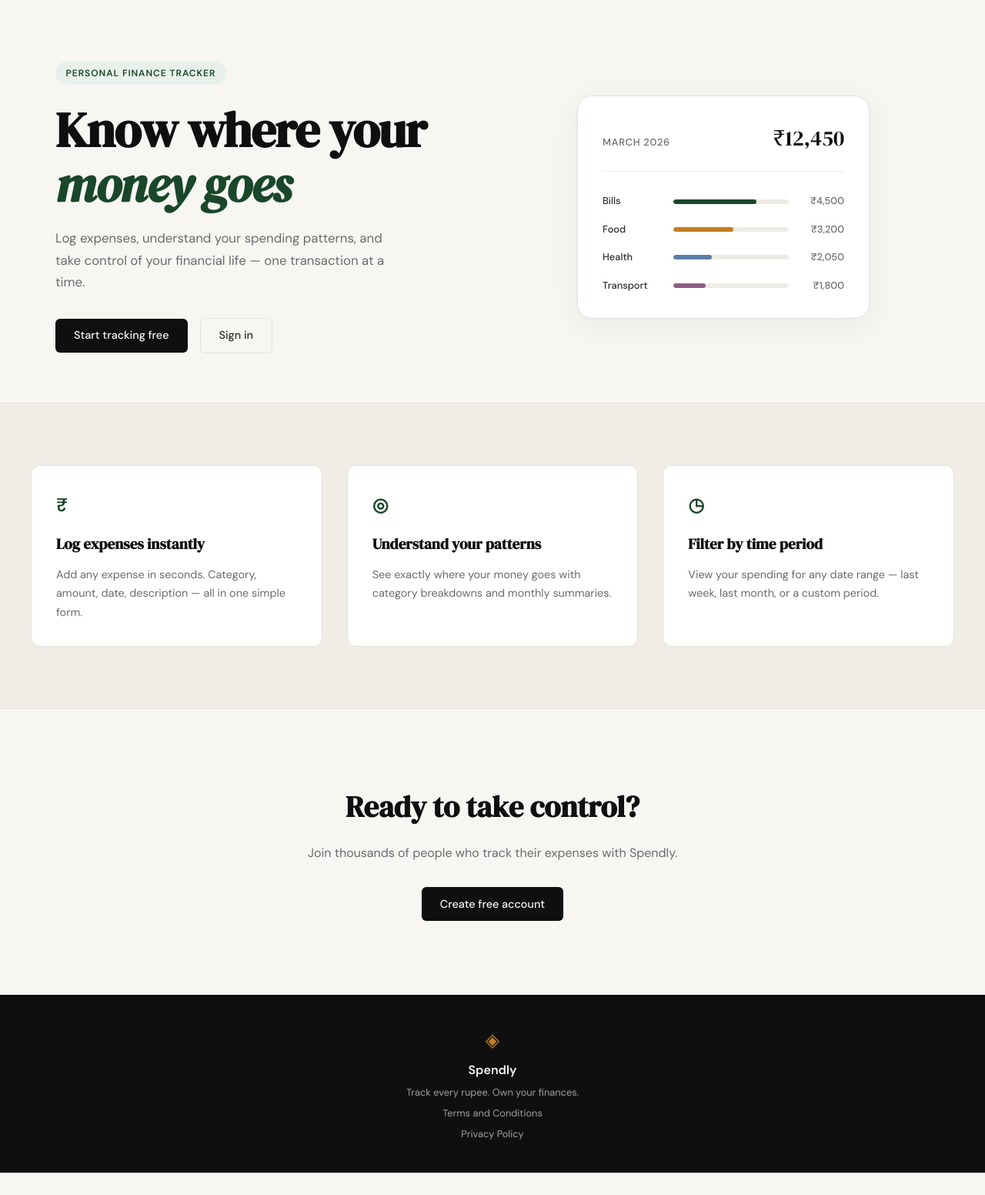
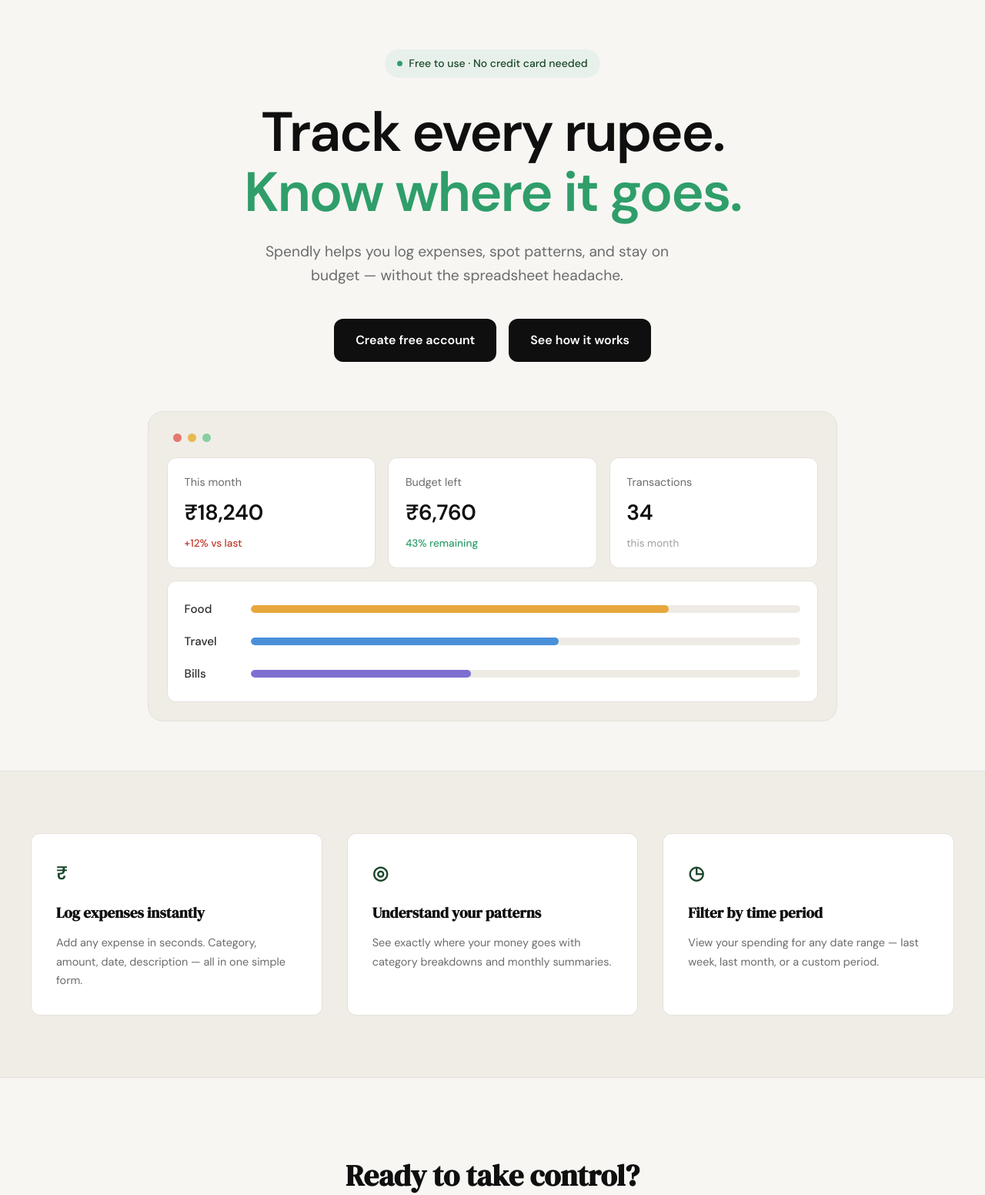
Before and after one commit to aryansray0987/Expense-tracker-claude-code-, a Flask app: page / in a window 1280 px wide. Shown: the part 61-1613 px from the top of the page at 77% size. Before the commit the page ends 1584 px from the top, so only its background shows below. Run offline with Flask 3, Linux system fonts and the light colour scheme.

Commit message:
feat:redesign landing page

```diff
--- a/static/css/style.css
+++ b/static/css/style.css
@@ -124,137 +124,178 @@ a { color: inherit; text-decoration: none; }
 /* ------------------------------------------------------------------ */
 
 .hero {
-    padding: 5rem 2rem 4rem;
-    display: grid;
-    grid-template-columns: 1fr 1fr;
-    gap: 4rem;
+    padding: 4rem 2rem 4rem;
+    display: flex;
+    flex-direction: column;
     align-items: center;
-    max-width: var(--max-width);
+    text-align: center;
+    max-width: 960px;
     margin: 0 auto;
 }
 
 .hero-badge {
-    display: inline-block;
+    display: inline-flex;
+    align-items: center;
+    gap: 0.5rem;
     background: var(--accent-light);
     color: var(--accent);
-    font-size: 0.75rem;
-    font-weight: 600;
-    letter-spacing: 0.08em;
-    text-transform: uppercase;
-    padding: 0.35rem 0.85rem;
+    font-size: 0.875rem;
+    font-weight: 500;
+    padding: 0.45rem 1rem;
     border-radius: 999px;
+    margin-bottom: 2rem;
+}
+
+.hero-badge-dot {
+    width: 7px;
+    height: 7px;
+    border-radius: 50%;
+    background: #2f9e6a;
+}
+
+.hero-title {
+    font-family: var(--font-body);
+    font-weight: 700;
+    font-size: clamp(2.75rem, 6vw, 4.5rem);
+    line-height: 1.08;
+    letter-spacing: -0.03em;
+    color: var(--ink);
     margin-bottom: 1.5rem;
 }
 
-.hero-title {
-    font-family: var(--font-display);
-    font-size: clamp(2.5rem, 5vw, 4rem);
-    line-height: 1.1;
-    letter-spacing: -0.02em;
-    color: var(--ink);
-    margin-bottom: 1.25rem;
-}
-
-.hero-title em {
-    font-style: italic;
-    color: var(--accent);
-}
+.hero-title-accent { color: #2f9e6a; }
 
 .hero-subtitle {
-    font-size: 1.05rem;
+    font-size: 1.2rem;
     color: var(--ink-muted);
-    line-height: 1.7;
-    max-width: 460px;
-    margin-bottom: 2rem;
+    line-height: 1.6;
+    max-width: 580px;
+    margin-bottom: 2.5rem;
 }
 
 .hero-actions {
     display: flex;
     gap: 1rem;
     align-items: center;
+    justify-content: center;
+    margin-bottom: 4rem;
 }
 
+.hero-btn {
+    background: var(--ink);
+    color: #ffffff;
+    font-family: var(--font-body);
+    font-size: 1rem;
+    font-weight: 600;
+    padding: 0.95rem 1.75rem;
+    border-radius: var(--radius-md);
+    text-decoration: none;
+    transition: background 0.15s ease;
+}
+
+.hero-btn:hover { background: var(--ink-soft); }
+
 /* ------------------------------------------------------------------ */
-/* Mock card (hero visual)                                             */
+/* Hero dashboard mockup                                               */
 /* ------------------------------------------------------------------ */
 
-.hero-visual {
-    display: flex;
-    justify-content: center;
+.hero-dashboard {
+    width: 100%;
+    max-width: 920px;
+    background: var(--paper-warm);
+    border: 1px solid var(--border);
+    border-radius: var(--radius-lg);
+    padding: 1.5rem;
+    text-align: left;
 }
 
-.mock-card {
+.hero-dash-dots {
+    display: flex;
+    gap: 0.5rem;
+    padding: 0.25rem 0.5rem 1.25rem;
+}
+
+.hero-dot { width: 11px; height: 11px; border-radius: 50%; }
+.hero-dot-red { background: #e3796f; }
+.hero-dot-yellow { background: #e9b94f; }
+.hero-dot-green { background: #86cfa3; }
+
+.hero-stats {
+    display: grid;
+    grid-template-columns: repeat(3, 1fr);
+    gap: 1rem;
+    margin-bottom: 1rem;
+}
+
+.hero-stat {
+    display: flex;
+    flex-direction: column;
+    gap: 0.4rem;
     background: var(--paper-card);
     border: 1px solid var(--border);
-    border-radius: var(--radius-lg);
-    padding: 2rem;
-    width: 100%;
-    max-width: 380px;
-    box-shadow: 0 8px 40px rgba(0,0,0,0.06);
+    border-radius: var(--radius-md);
+    padding: 1.25rem 1.35rem;
 }
 
-.mock-card-header {
-    display: flex;
-    justify-content: space-between;
-    align-items: baseline;
-    margin-bottom: 1.75rem;
-    padding-bottom: 1.25rem;
-    border-bottom: 1px solid var(--border-soft);
+.hero-stat-label {
+    font-size: 0.9rem;
+    color: var(--ink-muted);
 }
 
-.mock-label {
-    font-size: 0.8rem;
-    font-weight: 500;
-    color: var(--ink-muted);
-    text-transform: uppercase;
-    letter-spacing: 0.06em;
+.hero-stat-value {
+    font-size: 1.75rem;
+    font-weight: 700;
+    color: var(--ink);
+    letter-spacing: -0.01em;
 }
 
-.mock-total {
-    font-family: var(--font-display);
-    font-size: 1.75rem;
-    color: var(--ink);
+.hero-stat-sub {
+    font-size: 0.85rem;
+    color: var(--ink-faint);
 }
 
-.mock-bars { display: flex; flex-direction: column; gap: 1rem; }
+.hero-stat-up { color: var(--danger); font-weight: 500; }
+.hero-stat-good { color: #2f9e6a; font-weight: 500; }
 
-.mock-bar-row {
-    display: grid;
-    grid-template-columns: 80px 1fr 60px;
-    align-items: center;
-    gap: 0.75rem;
+.hero-breakdown {
+    display: flex;
+    flex-direction: column;
+    gap: 1.1rem;
+    background: var(--paper-card);
+    border: 1px solid var(--border);
+    border-radius: var(--radius-md);
+    padding: 1.5rem 1.35rem;
 }
 
-.mock-cat {
-    font-size: 0.8rem;
+.hero-bar-row {
+    display: grid;
+    grid-template-columns: 70px 1fr;
+    align-items: center;
+    gap: 1rem;
+}
+
+.hero-bar-cat {
+    font-size: 0.95rem;
     font-weight: 500;
     color: var(--ink-soft);
 }
 
-.mock-bar-track {
-    height: 6px;
+.hero-bar-track {
+    height: 10px;
     background: var(--border-soft);
     border-radius: 999px;
     overflow: hidden;
 }
 
-.mock-bar {
+.hero-bar {
     height: 100%;
-    background: var(--accent);
     border-radius: 999px;
     transition: width 0.6s ease;
 }
 
-.mock-bar-2 { background: var(--accent-2); }
-.mock-bar-3 { background: #5b7fa6; }
-.mock-bar-4 { background: #8b5e83; }
-
-.mock-amt {
-    font-size: 0.8rem;
-    font-weight: 500;
-    color: var(--ink-muted);
-    text-align: right;
-}
+.hero-bar-food { background: #e8a73c; }
+.hero-bar-travel { background: #4a90d9; }
+.hero-bar-bills { background: #7d6fd1; }
 
 /* ------------------------------------------------------------------ */
 /* Buttons                                                             */
@@ -578,21 +619,15 @@ a { color: inherit; text-decoration: none; }
 /* ------------------------------------------------------------------ */
 
 @media (max-width: 900px) {
-    .hero {
-        grid-template-columns: 1fr;
-        text-align: center;
-    }
-
-    .hero-subtitle { max-width: 100%; }
-    .hero-actions { justify-content: center; }
-    .hero-visual { display: none; }
-
     .features-inner { grid-template-columns: 1fr; }
 }
 
 @media (max-width: 600px) {
     .nav-links a:not(.nav-cta) { display: none; }
     .hero { padding: 3rem 1rem 2rem; }
+    .hero-actions { flex-direction: column; align-items: stretch; width: 100%; max-width: 320px; }
+    .hero-btn { text-align: center; }
+    .hero-stats { grid-template-columns: 1fr; }
     .legal-section { padding: 2.5rem 1.25rem; }
     .legal-title { font-size: 2rem; }
 }
--- a/templates/landing.html
+++ b/templates/landing.html
@@ -5,56 +5,65 @@
 {% block content %}
 
 <section class="hero">
-    <div class="hero-inner">
-        <div class="hero-badge">Personal Finance Tracker</div>
+    <div class="hero-content">
+        <div class="hero-badge">
+            <span class="hero-badge-dot"></span>
+            Free to use · No credit card needed
+        </div>
         <h1 class="hero-title">
-            Know where your<br>
-            <em>money goes</em>
+            Track every rupee.<br>
+            <span class="hero-title-accent">Know where it goes.</span>
         </h1>
         <p class="hero-subtitle">
-            Log expenses, understand your spending patterns,
-            and take control of your financial life —
-            one transaction at a time.
+            Spendly helps you log expenses, spot patterns, and stay
+            on budget — without the spreadsheet headache.
         </p>
         <div class="hero-actions">
-            <a href="{{ url_for('register') }}" class="btn-primary">Start tracking free</a>
-            <a href="{{ url_for('login') }}" class="btn-ghost">Sign in</a>
+            <a href="{{ url_for('register') }}" class="hero-btn">Create free account</a>
+            <a href="#" class="hero-btn">See how it works</a>
         </div>
     </div>
-    <div class="hero-visual">
-        <div class="mock-card">
-            <div class="mock-card-header">
-                <span class="mock-label">March 2026</span>
-                <span class="mock-total">₹12,450</span>
+
+    <div class="hero-dashboard">
+        <div class="hero-dash-dots">
+            <span class="hero-dot hero-dot-red"></span>
+            <span class="hero-dot hero-dot-yellow"></span>
+            <span class="hero-dot hero-dot-green"></span>
+        </div>
+        <div class="hero-stats">
+            <div class="hero-stat">
+                <span class="hero-stat-label">This month</span>
+                <span class="hero-stat-value">₹18,240</span>
+                <span class="hero-stat-sub hero-stat-up">+12% vs last</span>
             </div>
-            <div class="mock-bars">
-                <div class="mock-bar-row">
-                    <span class="mock-cat">Bills</span>
-                    <div class="mock-bar-track">
-                        <div class="mock-bar" style="width: 72%"></div>
-                    </div>
-                    <span class="mock-amt">₹4,500</span>
+            <div class="hero-stat">
+                <span class="hero-stat-label">Budget left</span>
+                <span class="hero-stat-value">₹6,760</span>
+                <span class="hero-stat-sub hero-stat-good">43% remaining</span>
+            </div>
+            <div class="hero-stat">
+                <span class="hero-stat-label">Transactions</span>
+                <span class="hero-stat-value">34</span>
+                <span class="hero-stat-sub">this month</span>
+            </div>
+        </div>
+        <div class="hero-breakdown">
+            <div class="hero-bar-row">
+                <span class="hero-bar-cat">Food</span>
+                <div class="hero-bar-track">
+                    <div class="hero-bar hero-bar-food" style="width: 76%"></div>
                 </div>
-                <div class="mock-bar-row">
-                    <span class="mock-cat">Food</span>
-                    <div class="mock-bar-track">
-                        <div class="mock-bar mock-bar-2" style="width: 52%"></div>
-                    </div>
-                    <span class="mock-amt">₹3,200</span>
+            </div>
+            <div class="hero-bar-row">
+                <span class="hero-bar-cat">Travel</span>
+                <div class="hero-bar-track">
+                    <div class="hero-bar hero-bar-travel" style="width: 56%"></div>
                 </div>
-                <div class="mock-bar-row">
-                    <span class="mock-cat">Health</span>
-                    <div class="mock-bar-track">
-                        <div class="mock-bar mock-bar-3" style="width: 33%"></div>
-                    </div>
-                    <span class="mock-amt">₹2,050</span>
-                </div>
-                <div class="mock-bar-row">
-                    <span class="mock-cat">Transport</span>
-                    <div class="mock-bar-track">
-                        <div class="mock-bar mock-bar-4" style="width: 28%"></div>
-                    </div>
-                    <span class="mock-amt">₹1,800</span>
+            </div>
+            <div class="hero-bar-row">
+                <span class="hero-bar-cat">Bills</span>
+                <div class="hero-bar-track">
+                    <div class="hero-bar hero-bar-bills" style="width: 40%"></div>
                 </div>
             </div>
         </div>
```
